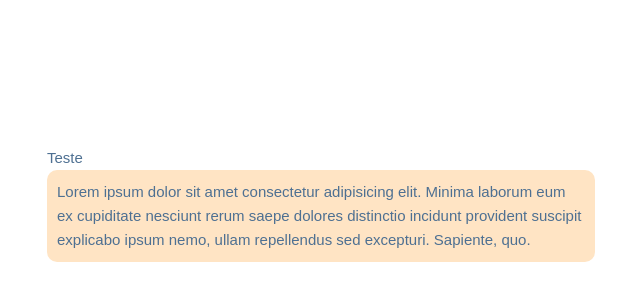
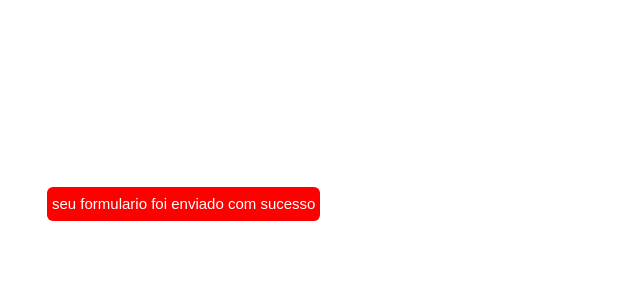
Before and after one commit to domidom404/vue-project, a Vue app in the folder vue-project/: page / in a window 1280 px wide. Shown: the part 196-496 px from the top of the page, without its empty margins (45-685 px from the left). Built offline with nearby package versions, Linux system fonts and the light colour scheme; the HTML template or start-up script is replaced by a standard one.

Commit message:
feat: aula 15 – Props

```diff
--- a/vue-project/src/App.vue
+++ b/vue-project/src/App.vue
@@ -1,18 +1,15 @@
 <template>
  <div>
-  <div class="card">
-    Teste
-  </div>
-  <BaseCard />
+  <BaseAlert variant="danger" />
  </div>
 </template>
 
 
 <script>
-import BaseCard from '@/components/BaseCard.vue'; //@ é uma forma curta pra dizer q vc ta dentro do src
+import BaseAlert from '@/components/BaseAlert.vue';
 export default {
   name: 'App',
-  components: { BaseCard },
+  components: { BaseAlert },
   data() {
     return {
     }
--- /dev/null
+++ b/vue-project/src/components/BaseAlert.vue
@@ -0,0 +1,42 @@
+<template>
+    <!--o prefixo 'Base' na frente de Basecard e BaseAlert é pra padronizar arquivos de visualização-->
+    <div :class="baseClass">
+        seu formulario foi enviado com sucesso
+    </div>
+</template>
+
+<script>
+//slot trabalha com o conteudo, props com o comportamento do componente
+export default{
+    props: ['variant', 'text'],
+    computed:{
+        //valor dele depende do valor de variant, logo tem q ser computed
+        baseClass(){
+            return [
+                'alert',
+                this.variant ? `alert-${this.variant}` : ''
+            ]
+        },
+
+    },
+}
+</script>
+
+<style scooped>
+.alert{
+    padding: 5px;
+    border-radius: 6px;
+    color: gray;
+    background: #ddd;
+}
+
+.alert-success{
+    background: forestgreen;
+    color: #fff;
+}
+
+.alert-danger{
+    background: red;
+    color: #fff;
+}
+</style>
```
